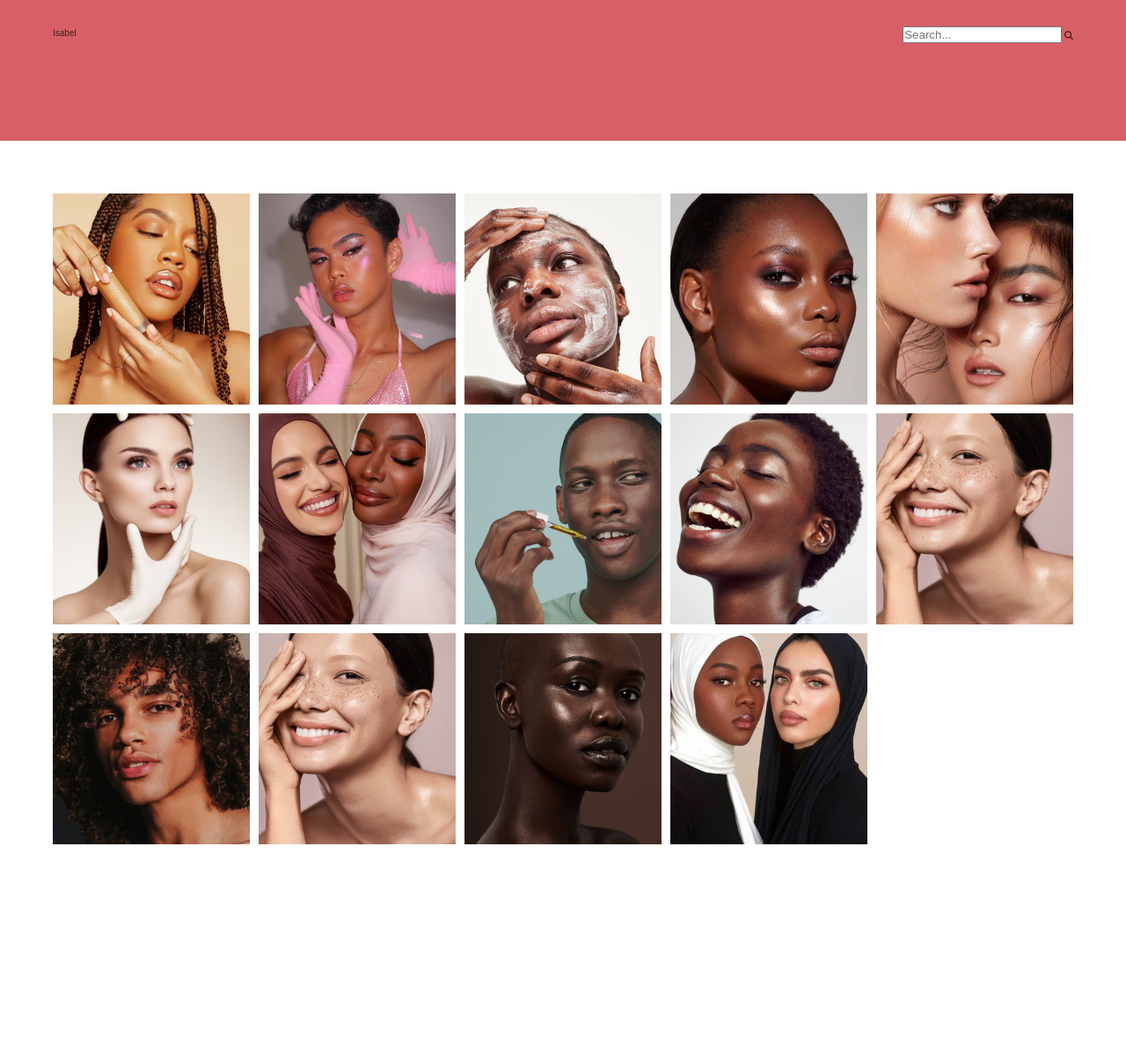
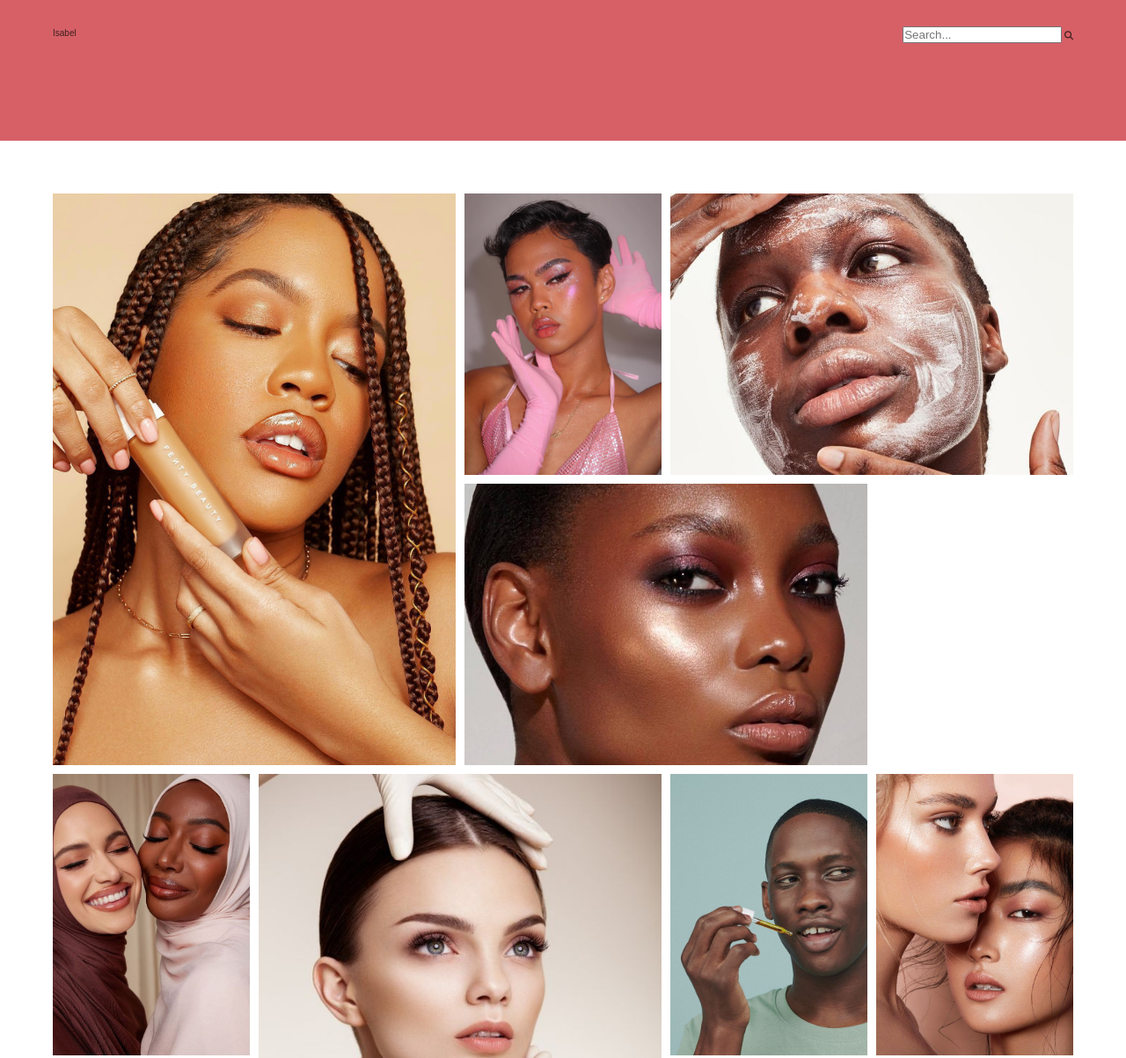
Before and after one commit to IsabelNzioka/Photo-Gallery, a plain HTML site: page index.html in a window 1280 px wide. Shown: the top 1203 px of the page at 88% size. Drawn offline with Linux system fonts and the light colour scheme.

Commit message:
styling grid

```diff
--- a/style.css
+++ b/style.css
@@ -39,7 +39,7 @@ body {
       "foot foot foot foot"; */
 
   /* grid-template-rows: 80vh min-content 40vw repeat(3, min-content); */
-  grid-template-rows: 20vh 200vh 10vh;
+  grid-template-rows: 20vh 265vh 20vh;
   grid-template-columns: 100%;
 
   /* grid-template-columns:
@@ -69,7 +69,7 @@ footer {
   display: grid;
   grid-template-columns: repeat(5, 1fr);
   /* grid-template-columns: 100px 100px 100px 100px 100px; */
-  grid-template-rows: repeat(7, 30vh);
+  grid-template-rows: repeat(7, 40vh);
   grid-gap: 1rem;
   padding: 6rem;
   /* width: 100vw; */
@@ -85,3 +85,95 @@ footer {
   width: 100%;
   height: 100%;
 }
+
+.main1 {
+  /* background-color: rgb(9, 79, 139); */
+  grid-row: 1 / span 2;
+  grid-column: 1 / span 2;
+}
+
+.main2 {
+  background-color: rgb(33, 194, 81);
+}
+
+.main3 {
+  background-color: rgb(126, 21, 47);
+  grid-row: 1 / span 1;
+  grid-column: 4 / span 2;
+}
+.main4 {
+  background-color: rgb(171, 231, 74);
+  grid-row: 2 / span 1;
+  grid-column: 3 / span 2;
+}
+.main5 {
+  background-color: rgb(26, 29, 22);
+  grid-column: 5 / span 1;
+  grid-row: 3 / span 1;
+}
+.main6 {
+  background-color: rgb(20, 161, 172);
+  grid-row: 3 / span 2;
+  grid-column: 2 / span 2;
+}
+.main7 {
+  background-color: rgb(203, 216, 182);
+  grid-row: 3 / span 1;
+  grid-column: 1 / span 1;
+}
+.main8 {
+  background-color: rgb(233, 33, 143);
+  grid-column: 4 / span 1;
+  grid-row: 3 / span 1;
+}
+
+.main9 {
+  background-color: #3d1f1d;
+  grid-row: 5 / span 1;
+  grid-column: 1 / span 2;
+}
+
+.main10 {
+  background-color: #db1305;
+  grid-row: 4 / span 1;
+  grid-column: 4 / span 2;
+}
+
+.main11 {
+  background-color: #7bb2d6;
+  grid-row: 5 / span 1;
+  grid-column: 3 / span 1;
+}
+
+.main12 {
+  background-color: #e761af;
+  grid-row: 5 / span 2;
+  grid-column: 4 / span 2;
+}
+.main13 {
+  background-color: #48cf13;
+  grid-row: 6 / span 1;
+  grid-column: 1 / span 1;
+}
+.main14 {
+  background-color: #4d0838;
+  grid-row: 6 / span 1;
+  grid-column: 2 / span 2;
+}
+
+/* .container {
+    max-width: 120rem;
+    min-height: 117rem;
+    margin: 4vw auto;
+    background-color: #fff;
+    border-radius: 9px;
+    overflow: hidden;
+    box-shadow: 0 2rem 6rem 0.5rem rgba(185, 113, 113, 0.2);
+
+    display: grid;
+    grid-template-rows: 10rem minmax(100rem, auto);
+    grid-template-columns: 1fr 2fr;
+    grid-template-areas:
+      "head head"
+      "list recipe";
+  } */
```
